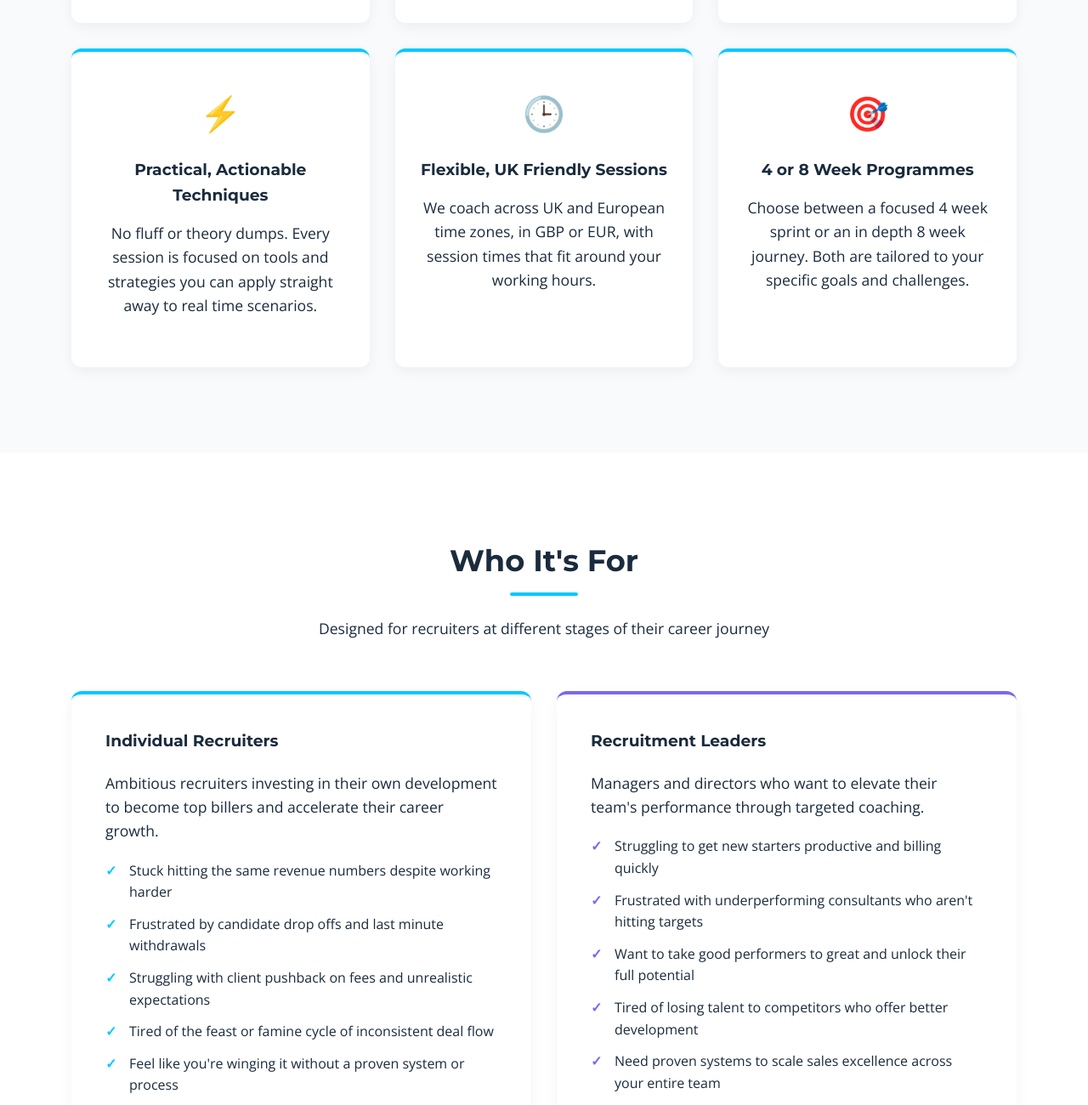
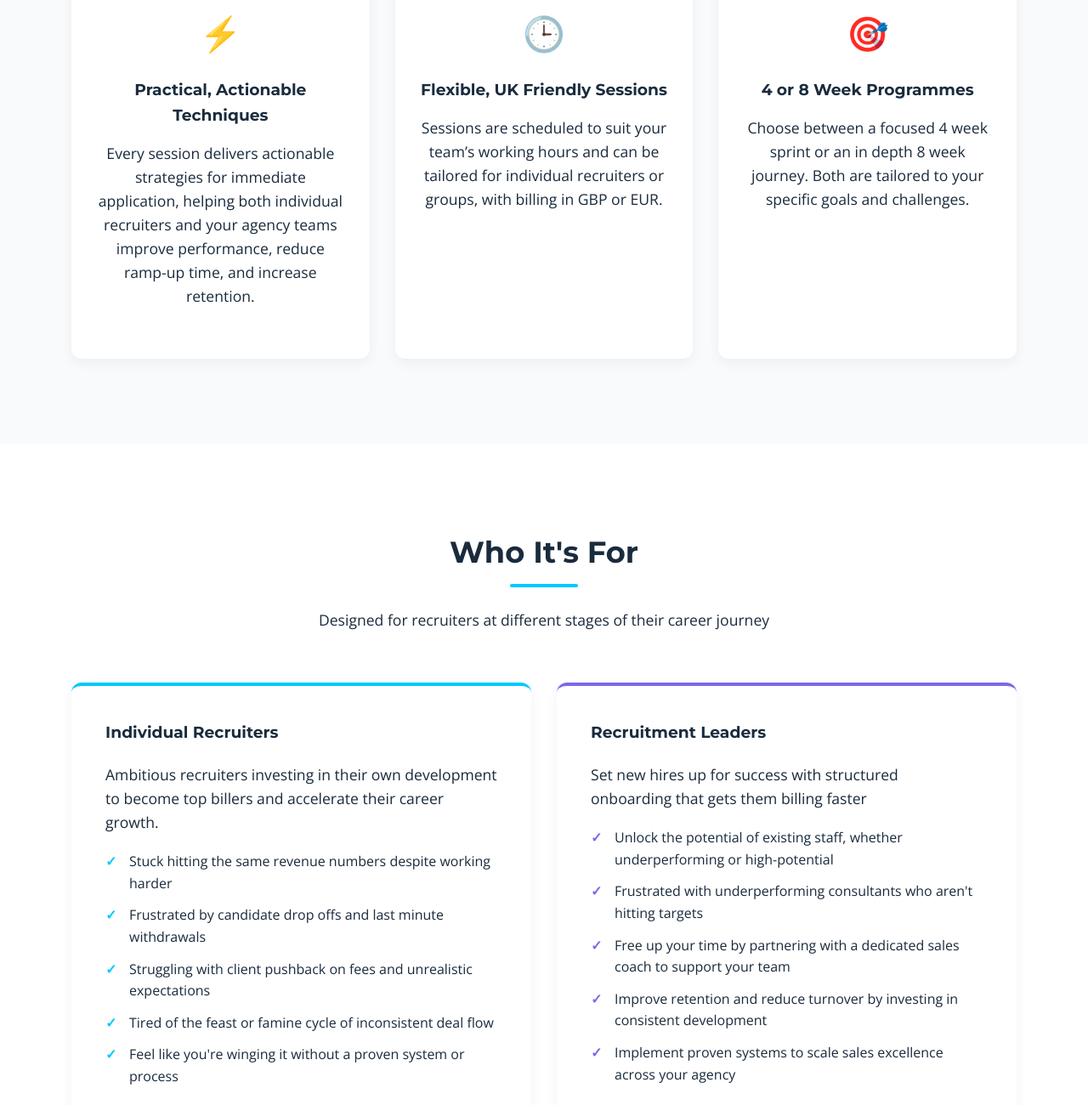
Before and after one commit to lukechamberlain94/lukechamberlain94.github.io, a plain HTML site: page index.html in a window 1280 px wide. Shown: the part 1440-2740 px from the top of the page at 85% size. Drawn offline with nearby package versions, Linux system fonts and the light colour scheme.

Commit message:
Update index.html

```diff
--- a/index.html
+++ b/index.html
@@ -1216,7 +1216,7 @@
         <div class="container">
             <div class="hero-container">
                 <div class="hero-content">
-                    <h1>Personal Sales Coaching for Ambitious UK Recruiters Who Want More Placements</h1>
+                    <h1>Helping UK Recruiters Close More Deals</h1>
                     <p>Personalized support designed to increase your sales conversion rates and create a winning sales environment.</p>
                     <a href="https://meetings-ap1.hubspot.com/luke-chamberlain?uuid=c10e49f5-65f7-4ce6-bb03-dda2b73353f6" class="btn btn-primary" target="_blank" rel="noopener noreferrer">Book a Free Intro Session</a>
                 </div>
@@ -1239,27 +1239,27 @@
                 <div class="service-card">
                     <div class="service-icon">🧠</div>
                     <h3>Recruiter Specific Coaching</h3>
-                    <p>We coach recruiters that's it. Everything is built around the real sales conversations, challenges, and objections you face on desk.</p>
+                    <p>We coach recruiters individually and within teams, addressing the real sales challenges your agency faces. From new hire onboarding to high-potential development, we help your people hit the ground running.</p>
                 </div>
                 <div class="service-card">
                     <div class="service-icon">🗣️</div>
                     <h3>Sales Confidence & Impact</h3>
-                    <p>Transform from order taker to trusted advisor. Lead with confidence, understand how to master objections, control your sales conversations, and consistently move roles from brief to placement.</p>
+                    <p>Build confidence and performance across your team. We help individuals and teams handle objections, control client conversations, and consistently move roles from brief to placement</p>
                 </div>
                 <div class="service-card">
                     <div class="service-icon">🔍</div>
                     <h3>Coaching, Not Telling</h3>
-                    <p>This isn't one size fits all training. We help you discover your unique strengths and build systems that work with your natural style so the changes become permanent.</p>
+                    <p>Our coaching is tailored to each recruiter’s strengths and your agency’s goals. We work with new hires and existing consultants to create lasting improvements that impact both individual and team results. This isn't one size fits all training.</p>
                 </div>
                 <div class="service-card">
                     <div class="service-icon">⚡</div>
                     <h3>Practical, Actionable Techniques</h3>
-                    <p>No fluff or theory dumps. Every session is focused on tools and strategies you can apply straight away to real time scenarios.</p>
+                    <p>Every session delivers actionable strategies for immediate application, helping both individual recruiters and your agency teams improve performance, reduce ramp-up time, and increase retention.</p>
                 </div>
                 <div class="service-card">
                     <div class="service-icon">🕒</div>
                     <h3>Flexible, UK Friendly Sessions</h3>
-                    <p>We coach across UK and European time zones, in GBP or EUR, with session times that fit around your working hours.</p>
+                    <p>Sessions are scheduled to suit your team’s working hours and can be tailored for individual recruiters or groups, with billing in GBP or EUR.</p>
                 </div>
                 <div class="service-card">
                     <div class="service-icon">🎯</div>
@@ -1291,13 +1291,13 @@
                 </div>
                 <div class="audience-card">
                     <h3>Recruitment Leaders</h3>
-                    <p>Managers and directors who want to elevate their team's performance through targeted coaching.</p>
+                    <p>Set new hires up for success with structured onboarding that gets them billing faster</p>
                     <ul>
-                        <li>Struggling to get new starters productive and billing quickly</li>
+                        <li>Unlock the potential of existing staff, whether underperforming or high-potential</li>
                         <li>Frustrated with underperforming consultants who aren't hitting targets</li>
-                        <li>Want to take good performers to great and unlock their full potential</li>
-                        <li>Tired of losing talent to competitors who offer better development</li>
-                        <li>Need proven systems to scale sales excellence across your entire team</li>
+                        <li>Free up your time by partnering with a dedicated sales coach to support your team</li>
+                        <li>Improve retention and reduce turnover by investing in consistent development</li>
+                        <li>Implement proven systems to scale sales excellence across your agency</li>
                     </ul>
                 </div>
             </div>
```
